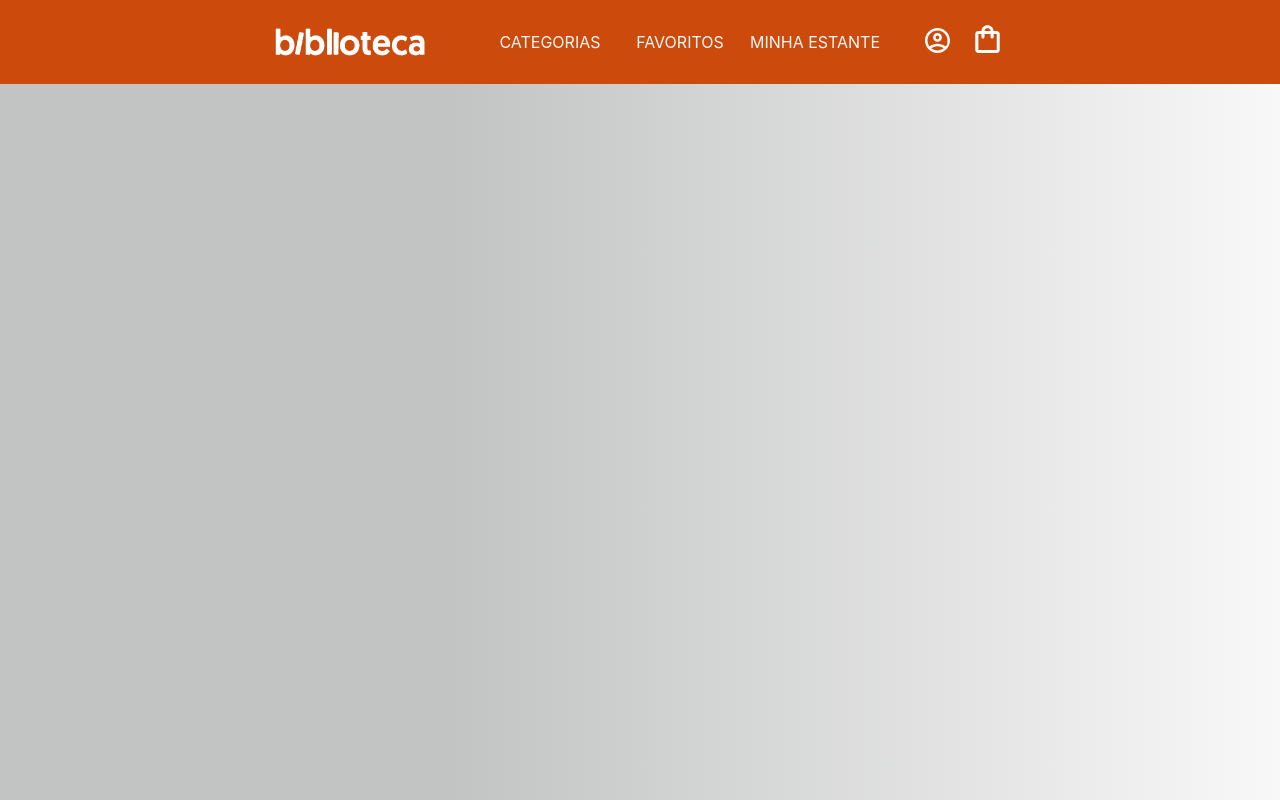
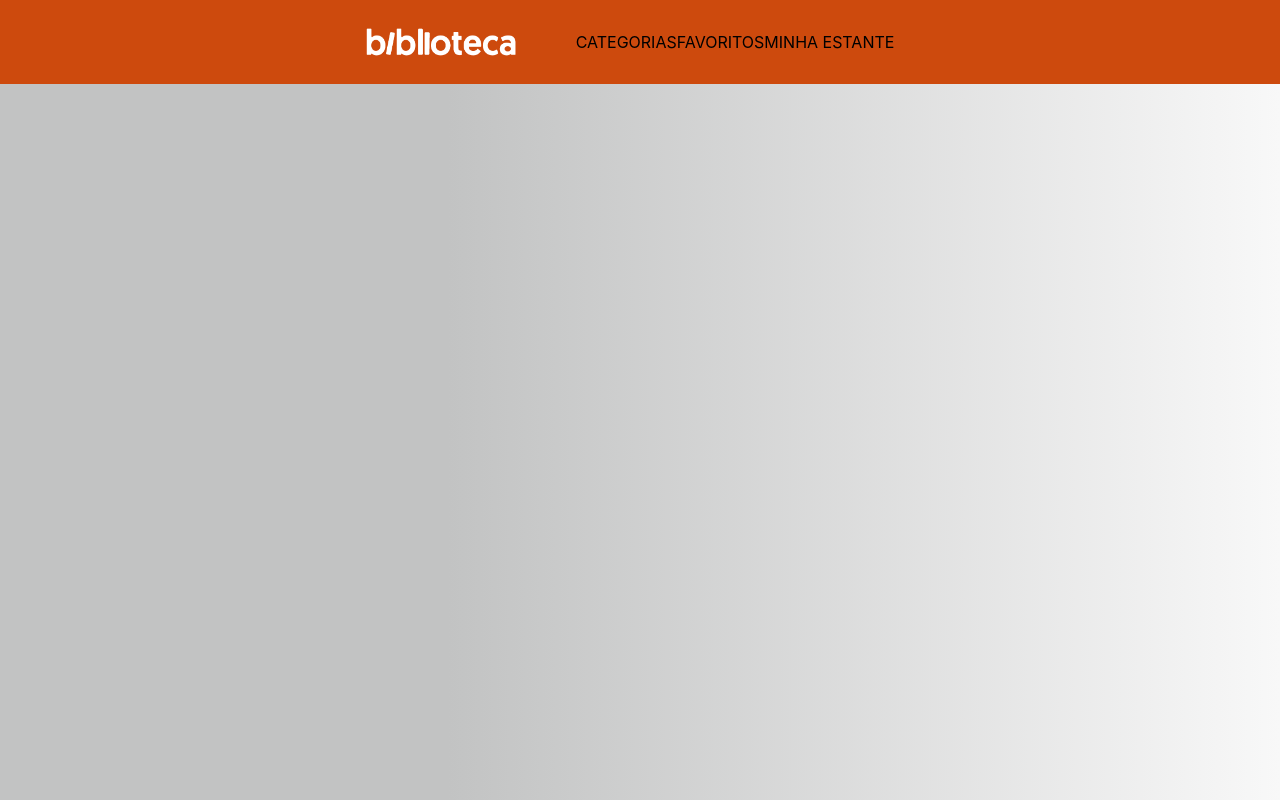
Before and after one commit to Fernandamaralss/biblioteca-react, a React (Create React App) app: page / in a window 1280 px wide. Built offline with nearby package versions, Linux system fonts and the light colour scheme.

Commit message:
Organizar e simplificar o App.js por meio da componentização do layout do header, separando partes do código em componentes reutilizáveis, com seus respectivos arquivos de estilo.

```diff
--- a/src/App.css
+++ b/src/App.css
@@ -23,32 +23,6 @@
     display: flex;
 }
 
-/* Estilo de cada item do menu */
-.opcao {
-    min-width: 120px;    /* Largura mínima para manter proporção */
-    font-size: 16px;     /* Tamanho da fonte */
-    display: flex;       /* Permite centralizar o conteúdo */
-    justify-content: center; /* Centraliza horizontalmente */
-    align-items: center;     /* Centraliza verticalmente */
-    text-align: center;      /* Centraliza o texto */
-    height: 100%;        /* Altura total do container pai */
-    padding: 0 5px;      /* Espaçamento interno horizontal */
-    cursor: pointer;     /* Cursor de clique */
-    color: #f8f8f8;      /* Cor do texto (branco claro) */
-}
-
-/* Container para agrupar ícones */
-.icones {
-    display: flex;           /* Layout em linha */
-    align-items: center;     /* Alinha verticalmente ao centro */
-}
-
-/* Estilo individual dos ícones */
-.icone {
-    margin-right: 25px; /* Espaçamento à direita de cada ícone */
-    width: 25px;         /* Largura fixa dos ícones */
-}
-
 /* Remove o marcador padrão da lista (bolinha) */
 li {
     list-style: none;
```
